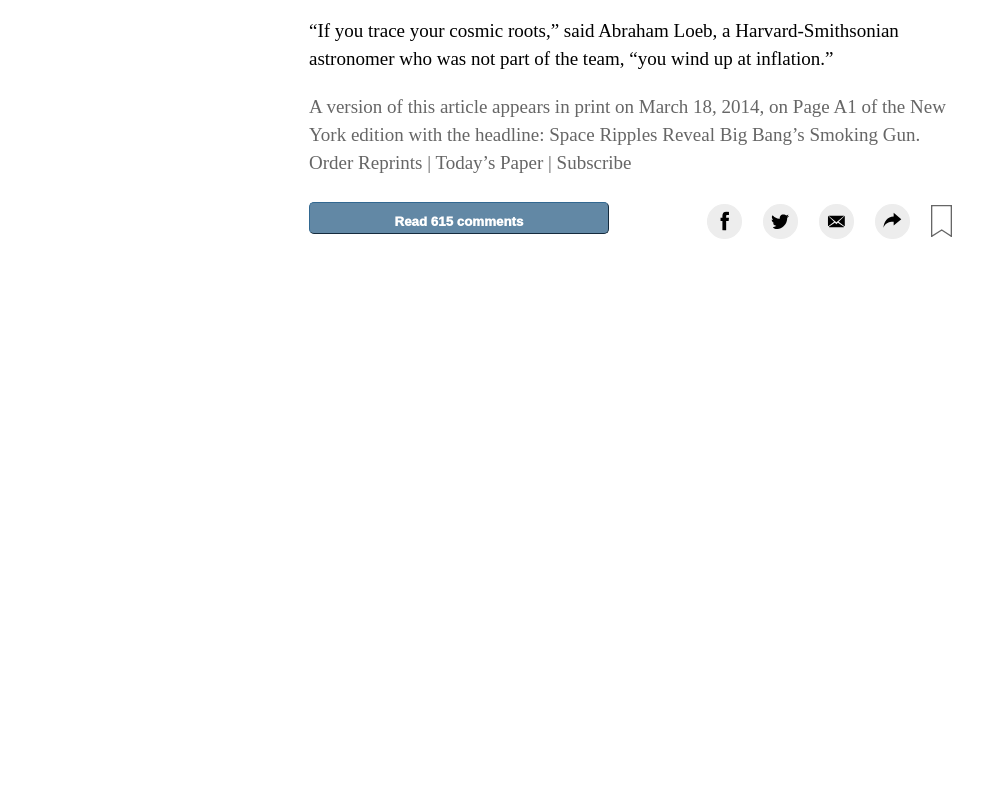
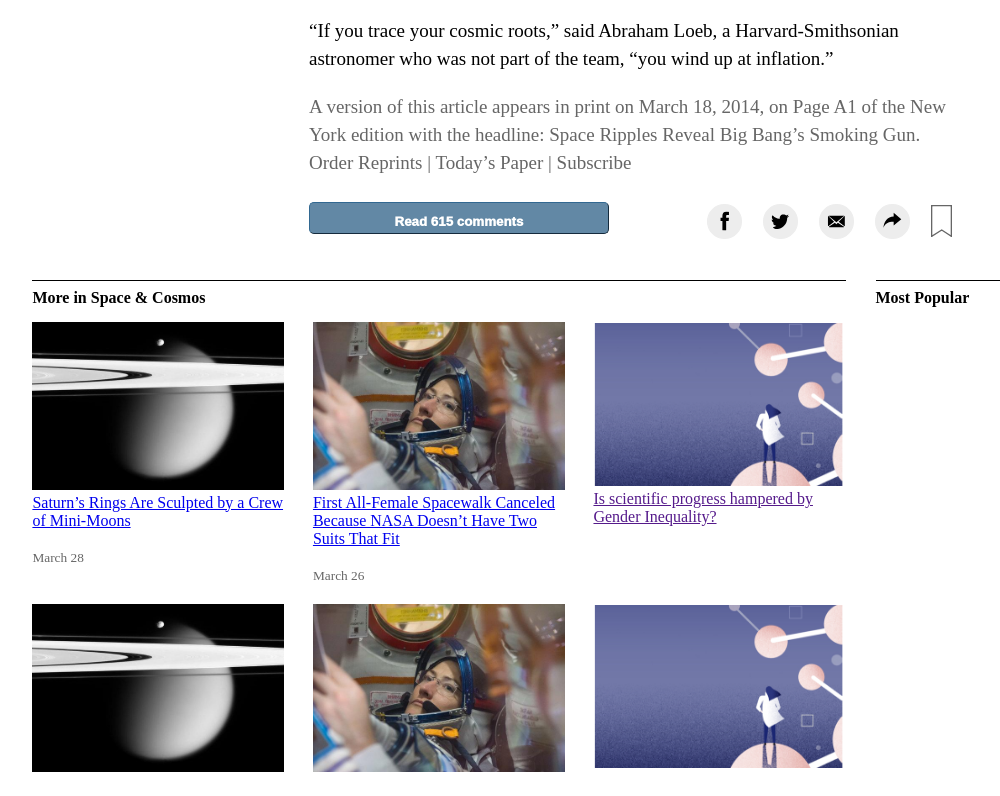
Before and after one commit to i4seeu/positioning-floating-elements, a plain HTML site: page index.html in a window 1280 px wide. Shown: the part 9028-9824 px from the top of the page, without its empty margins (6-1006 px from the left). Before the commit the page ends 9316 px from the top, so only its background shows below. Drawn offline with Linux system fonts and the light colour scheme.

Commit message:
bottom content of the article

```diff
--- a/index.html
+++ b/index.html
@@ -279,10 +279,58 @@
 			</div>
 
 		</div>
+    <div class="article-bottom">
+        <div class="article-bottom-container">
+          <h4 class="article-bottom-title">More in Space & Cosmos</h4>
+          <div class="figure-container">
+             <div class="figure-image">
+                <img src="images/saturn.jpg" alt="">
+
+             </div>
+              <a href="#">Saturn’s Rings Are Sculpted by a Crew of Mini-Moons</a><br><br>
+              <small class="txt-gray">March 28</small>
+          </div>
+          <div class="figure-container">
+            <div class="figure-image">
+
+              <img src="images/spacewalk.jpg" alt="">
+            </div>
+            <a href="#">First All-Female Spacewalk Canceled Because NASA Doesn’t Have Two Suits That Fit</a><br><br>
+            <small class="txt-gray">March 26</small>
+          </div>
+          <div class="figure-container">
+            <div class="figure-image">
+              <img src="images/gender.png" alt="">
+            </div>
+            <a href="">Is scientific progress hampered by Gender Inequality?</a>
+          </div>
+          <div class="figure-container">
+             <div class="figure-image">
+                <img src="images/saturn.jpg" alt="">
+             </div>
+
+          </div>
+          <div class="figure-container">
+            <div class="figure-image">
+
+              <img src="images/spacewalk.jpg" alt="">
+            </div>
+          </div>
+          <div class="figure-container">
+            <div class="figure-image">
+              <img src="images/gender.png" alt="">
+            </div>
+          </div>
+        </div>
+
+        <div class="article-bottom-sidebar">
+             <h4 class="article-bottom-title">Most Popular</h4>
+        </div>
+    </div>
 
 	</main>
-     <footer>
+  <footer>
 
-     </footer>
+  </footer>
   </body>
 </html>
--- a/style.css
+++ b/style.css
@@ -195,3 +195,39 @@ iframe{
     clear: right;
     visibility: hidden;
 }
+.article-bottom{
+ width: 100%;
+	padding-left: 3%;
+  display: flex;
+	max-width: 1200px;
+}
+
+.article-bottom-container{
+	width: 70%;
+	display: flex;
+	border-top: 1px solid rgb(0, 0, 0);
+	max-width: 850px;
+	justify-content: space-between;
+	flex-flow: row wrap;
+}
+.article-bottom-sidebar{
+ width: 30%;
+	margin-left: 30px;
+	max-width: 315px;
+	border-top: 1px solid rgb(0, 0, 0);
+}
+.figure-container{
+	max-width: 31%;
+	padding-bottom: 20px;
+}
+.figure-image{
+	width: 100%;
+}
+.figure-image >img{
+	width:100%;
+}
+.article-bottom-title{
+	width: 100%;
+	padding-top: 8px;
+	margin-bottom: 15px;
+}
```
Also changed, not shown: images/gender.png (added), images/saturn.jpg (added), images/spacewalk.jpg (added).
